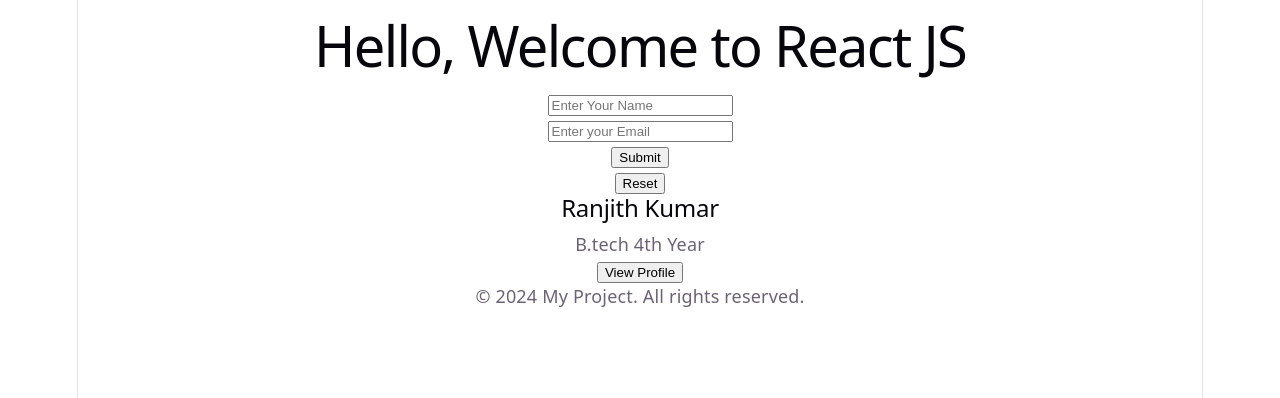
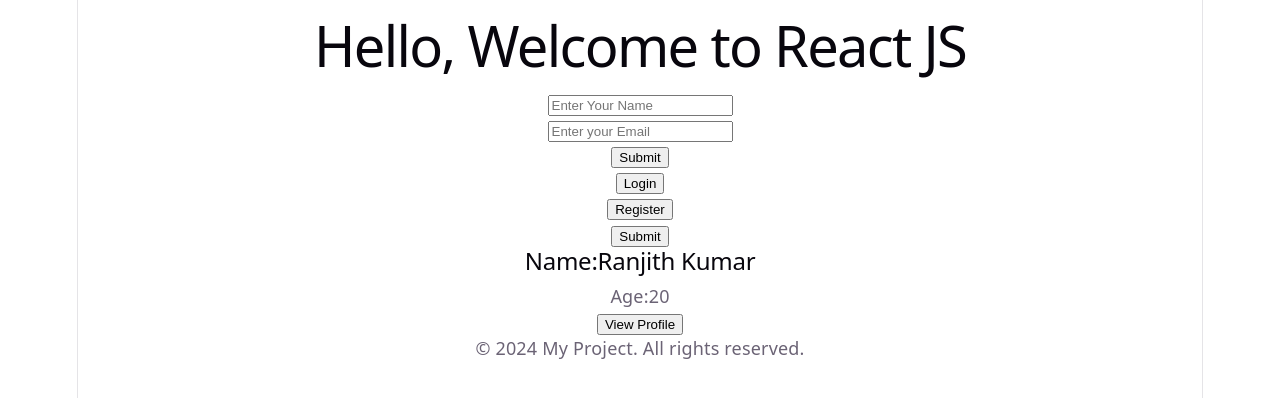
Before and after one commit to ranjithkumarsunnam/Internship, a React (Vite) app in the folder my-project/: page / in a window 1280 px wide. Shown: the top 398 px of the page. Built offline with nearby package versions, Linux system fonts and the light colour scheme.

Commit message:
Refactor Button and Card components to accept props for dynamic rendering

```diff
--- a/my-project/src/App.jsx
+++ b/my-project/src/App.jsx
@@ -9,9 +9,12 @@
       <Header/>
       <Form/>
 
-      <Button/>
+      <Button text="Login"/><br></br>
+      <Button text="Register"/><br></br>
+      <Button text="Submit"/>
 
-      <Card/>
+      <Card name="Ranjith Kumar" age={20}/>
+
 
       <Footer/>
 
--- a/my-project/src/Components/Button.jsx
+++ b/my-project/src/Components/Button.jsx
@@ -1,6 +1,6 @@
-function Button(){
+function Button(props){
     return(
-        <button type="reset">Reset</button>
+        <button>{props.text}</button>
     )
 }
 export default Button;
--- a/my-project/src/Components/Card.jsx
+++ b/my-project/src/Components/Card.jsx
@@ -1,8 +1,8 @@
-function Card(){
+function Card(props){
     return(
         <div>
-            <h2>Ranjith Kumar</h2>
-            <p> B.tech 4th Year</p>
+            <h2>Name:{props.name}</h2>
+            <p>Age:{props.age}</p>
             <button>View Profile</button>
         </div>
 
```
